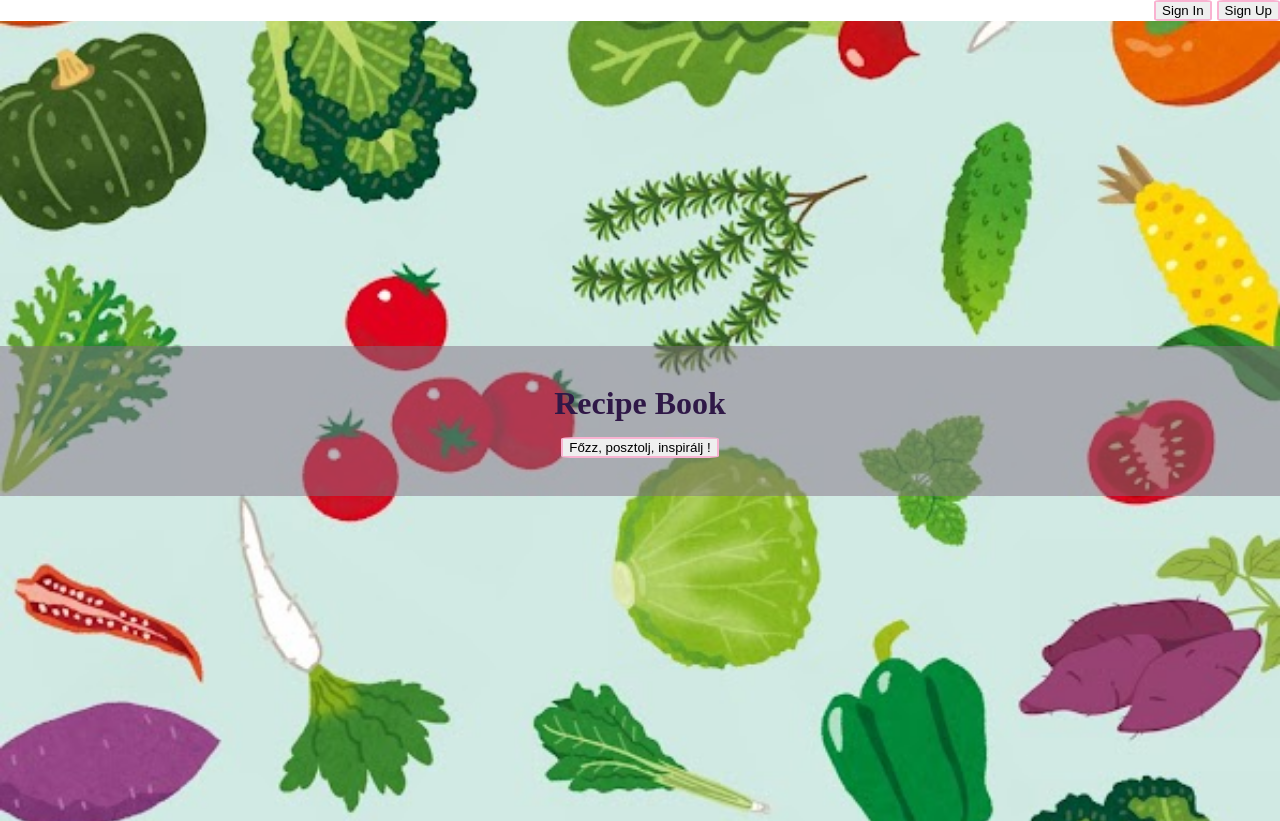
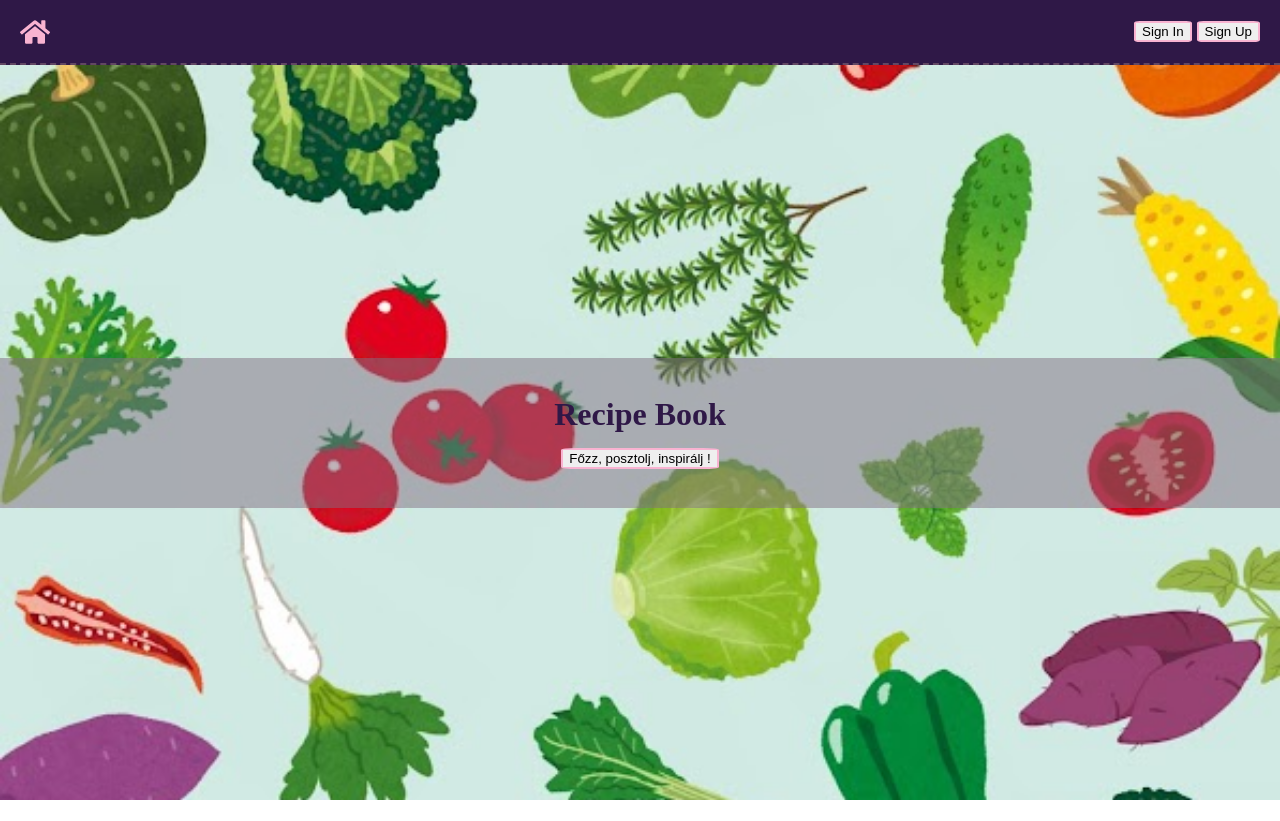
Before and after one commit to hanakkristof/recipebook, a React (Vite) app: page / in a window 1280 px wide. After the commit the page ends 800 px from the top, so only its background shows below. Built offline with nearby package versions, Linux system fonts and the light colour scheme; no server answers.

Commit message:
Very good progress

```diff
--- a/src/App.css
+++ b/src/App.css
@@ -3,12 +3,45 @@
     background-repeat: no-repeat;
     background-size: cover;
     background-position: center;
-    height: 100vh;
+    height: calc(100vh - 65px);
     width: 100%;
     display: flex;
     flex-direction: column;
+    justify-content: center;
 
+}
+
+::-webkit-scrollbar{
+    width: 10px;
+
+    background-color: var(--primary);
+}
+
+::-webkit-scrollbar-thumb{
+    background-color: var(--background);
+    border-radius: 5px;
+    border: 1px solid var(--secondary);
+}
+
+button{
+
+}
+
+.errormsg{
+    color: var(--disabled);
+    padding: 15px;
+}
+
+.totallyborderbottom{
+    border-bottom: 2px dashed var(--secondary);
+}
+
+.container{
+    background-color: var(--primary);
+    min-height: 100vh;
+    display: flex;
     justify-content: center;
+    align-items: center;
 }
 
 .myHome{
@@ -85,3 +118,7 @@ input[type="file"]{
     color: var(--disabled);
     border: 2px solid var(--disabled);
 }
+
+.container{
+    padding-top: 65px;
+}
--- a/src/App.jsx
+++ b/src/App.jsx
@@ -11,8 +11,8 @@ function App() {
 
 
   return (
-    <div>
-    <MyHeader />
+    <div className='container'>
+    <MyHeader/>
     <Routes>
       <Route path='/' element={<Home/>}/>
       <Route path='/recipes' element={<Recipes/>}/>
--- a/src/components/MyHeader.jsx
+++ b/src/components/MyHeader.jsx
@@ -1,18 +1,32 @@
 import React from 'react'
+import { useContext } from 'react'
+import { FaHome } from 'react-icons/fa'
 import { useNavigate } from 'react-router'
+import { MyUserContext } from '../context/MyUserProvider'
+import { RxAvatar } from 'react-icons/rx'
 
 const MyHeader = () => {
+  const {user, logOutUser,verified} = useContext(MyUserContext)
+  console.log(user);
+
     const navigate = useNavigate()
   return (
-    <div>
-      <div style={{display:"flex", justifyContent:"space-between"}}>
-        <div>
 
+    <div className='totallyborderbottom' style={{position:"fixed",left:"0",top:"0", zIndex:"1000",width:"100vw", backgroundColor:"var(--primary )", height:"65px"}}>
+      <div style={{display:"flex", justifyContent:"space-between", alignItems:"center", height:"100%", padding:"20px"}}>
+        <FaHome size={30} onClick={()=>navigate("/")} style={{color:"var(--background)"}}/>
+        {user ?
+
+      <div style={{display:"flex", alignItems:"center", justifyContent:"center", gap:"5px"}}><RxAvatar size={40} title={user.displayName}/>
+        <button onClick={()=>logOutUser()}>Kijelentkezés</button>
+      </div>
+      :
+      <div style={{display:"flex", gap:"5px"}}>
+          <button onClick={() => navigate("/signin")}>Sign In</button>
+          <button onClick={() => navigate("/signup")}>Sign Up</button>
         </div>
-        <div style={{display:"flex", gap:"5px"}}>
-        <button onClick={() => navigate("/signin")}>Sign In</button>
-        <button onClick={() => navigate("/signup")}>Sign Up</button>
-        </div>
+      }
+
       </div>
     </div>
   )
--- a/src/components/RecipeCard.jsx
+++ b/src/components/RecipeCard.jsx
@@ -8,11 +8,11 @@ export const RecipeCard = ({id,name,lepesek,ingredients,url,delete_url}) => {
      const navigate = useNavigate()
      console.log(id);
   return (
-    <div style={{ padding:"15px", height:"760px", border:"2px solid var(--background)",borderRadius:"15px", maxWidth:"500px", display:"flex", flexDirection:"column", alignItems:"center", justifyContent:"center"}}>
+    <div style={{ gap:"5px",padding:"15px", maxWidth:"500px", border:"2px solid var(--background)",borderRadius:"15px", display:"flex", flexDirection:"column", alignItems:"center", justifyContent:"center"}}>
       <h1 style={{fontWeight:"bold", textDecoration:"underline"}}>{name}</h1>
         <div style={{display:"flex", flexWrap:"wrap", gap:"10px", flexDirection:"row", alignItems:"center", justifyContent:"center", textAlign:"center", paddingTop:"15px"}}>{ingredients.map(obj=><p style={{border:"2px, solid, var(--background)", borderRadius:"5px", backgroundColor:"var(--secondary)" ,textTransform:"capitalize"}}>{obj}</p>)}</div>
       <img src={url} alt={name} style={{maxWidth:"450px", padding:"15px", borderRadius:"10px", border:"2px,solid,var(--background)"}} />
-        <div style={{display:"flex",overflow:"hidden", border:"2px,solid,var(--background)",borderRadius:"5px", padding:"5px", backgroundColor:"var(--secondary)", alignItems:"center", justifyContent:"center"}}>
+        <div style={{display:"flex", border:"2px,solid,var(--background)",borderRadius:"5px", padding:"5px", backgroundColor:"var(--secondary)", alignItems:"center", justifyContent:"center"}}>
             {lepesek}
         </div>
       <div style={{ width:"100%", padding:"5px",display:"flex", alignItems:"center", justifyContent:"space-between"}}>
--- a/src/components/SignIn.jsx
+++ b/src/components/SignIn.jsx
@@ -1,20 +1,45 @@
 import React from 'react'
+import { useContext } from 'react'
+import { MyUserContext, MyUserProvider } from '../context/MyUserProvider'
+import { useNavigate } from 'react-router'
+import { useEffect } from 'react'
 
 const SignIn = () => {
+  const { signInUser, msg } = useContext(MyUserContext)
+  const navigate = useNavigate()
+  const handleSubmit = (event) => {
+    event.preventDefault()
+    const data = new FormData(event.currentTarget)
+    console.log(data.get("email"), data.get("password"));
+    //firebase-backend fgv. meghívása
+    signInUser(data.get("email"), data.get("password"))
+    //navigate("/recipes")
+
+  }
+
+  useEffect(() => {
+    { msg && msg?.signIn && navigate("/recipes") }
+  }, [msg])
+
   return (
-    <div style={{minHeight:"100vh",backgroundColor:"var(--primary)", position:"relative", display:"flex", flexDirection:"column", alignItems:"center", justifyContent:"center" }}>
-      <form action="" style={{border:"var(--background), solid, 3px",color:'var(--background)', display:"flex", alignItems:"center", justifyContent:"center", flexDirection:"column", gap:"15px",backgroundColor:"var(--secondary)", padding:"15px", borderRadius:"10px" }}>
+    <div style={{ minHeight: "100vh", backgroundColor: "var(--primary)", position: "relative", display: "flex", flexDirection: "column", alignItems: "center", justifyContent: "center" }}>
+      <form onSubmit={handleSubmit} style={{ border: "var(--background), solid, 3px", color: 'var(--background)', display: "flex", alignItems: "center", justifyContent: "center", flexDirection: "column", gap: "15px", backgroundColor: "var(--secondary)", padding: "15px", borderRadius: "10px" }}>
         <h1>Jelentkezz Be!</h1>
-        <span style={{display:"flex", justifyContent:"space-between", gap:"5px"}}>
-        <label htmlFor="email">Email:</label>
-        <input type="email" id='email'/></span>
-        <span  style={{display:"flex", justifyContent:"space-between", gap:"5px"}}>
-        <label htmlFor="pass">Jelszó:</label>
-        <input type="password" id='pass'/>
+        <span style={{ display: "flex", justifyContent: "space-between", gap: "5px" }}>
+          <label htmlFor="email">Email:</label>
+          <input name='email' type="email" id='email' /></span>
+        <span style={{ display: "flex", justifyContent: "space-between", gap: "5px" }}>
+          <label htmlFor="pass">Jelszó:</label>
+          <input name='password' type="password" id='pass' />
         </span>
         <button>Bejelentkezés</button>
       </form>
+      <div className='error'>
+        {msg && msg?.err && <p className='errormsg'>{msg.err}</p>}
+
+      </div>
     </div>
+
   )
 }
 
--- a/src/components/SignUp.jsx
+++ b/src/components/SignUp.jsx
@@ -1,23 +1,51 @@
+import { updateProfile } from 'firebase/auth'
 import React from 'react'
+import { auth } from '../firebaseApp'
+import { useContext } from 'react'
+import { MyUserContext } from '../context/MyUserProvider'
+import { data, useNavigate } from 'react-router'
+import { useEffect } from 'react'
+import { useState } from 'react'
 
 const SignUp = () => {
+  const {signUpUser, msg,logOutUser,verified, setVerified}=useContext(MyUserContext)
+
+  const navigate = useNavigate()
+
+  const handleSubmit =(event)=>{
+    event.preventDefault()
+
+    const data = new FormData(event.currentTarget)
+    console.log(data.get("email"), data.get("password"),data.get("displayName"));
+    signUpUser(data.get("email"), data.get("password"),data.get("displayName"))
+    event.currentTarget.reset()
+    //logOutUser()
+  //navigate("/recipes")
+  }
+
+
+
+
+
+
   return (
     <div style={{minHeight:"100vh",backgroundColor:"var(--primary)", position:"relative", display:"flex", flexDirection:"column", alignItems:"center", justifyContent:"center" }}>
-      <form action="" style={{border:"var(--background), solid, 3px",color:'var(--background)', display:"flex", alignItems:"center", justifyContent:"center", flexDirection:"column", gap:"15px",backgroundColor:"var(--secondary)", padding:"15px", borderRadius:"10px" }}>
-        <h1>Jelentkezz Be!</h1>
+      <form action="" onSubmit={handleSubmit} style={{border:"var(--background), solid, 3px",color:'var(--background)', display:"flex", alignItems:"center", justifyContent:"center", flexDirection:"column", gap:"15px",backgroundColor:"var(--secondary)", padding:"15px", borderRadius:"10px" }}>
+        <h1>Regisztrálj!</h1>
         <span style={{display:"flex", justifyContent:"space-between", gap:"5px"}}>
         <label htmlFor="nev">Email:</label>
-        <input type="email" id='email'/></span>
+        <input name='email' type="email" id='email'/></span>
         <span style={{display:"flex", justifyContent:"space-between", gap:"5px"}}>
             <label htmlFor="user">Felhasználónév:</label>
-            <input type="text" id='user'/>
+            <input name='displayName' type="text" id='user'/>
         </span>
         <span  style={{display:"flex", justifyContent:"space-between", gap:"5px"}}>
         <label htmlFor="pass">Jelszó:</label>
-        <input type="password" id='pass'/>
+        <input name='password' type="password" id='pass'/>
         </span>
-        <button>Bejelentkezés</button>
+        <button id='register'>Regisztrálás</button>
       </form>
+      {msg &&(msg?.err || msg?.signUp ) && <p className='errormsg'>{msg?.err || msg?.signUp}</p>}
     </div>
   )
 }
--- /dev/null
+++ b/src/context/MyUserProvider.jsx
@@ -0,0 +1,71 @@
+import { createUserWithEmailAndPassword, onAuthStateChanged, sendEmailVerification, signInWithEmailAndPassword, signOut, updateProfile } from 'firebase/auth'
+import React from 'react'
+import { useEffect } from 'react'
+import { useState } from 'react'
+import { createContext } from 'react'
+import { auth } from '../firebaseApp'
+
+export const MyUserContext = createContext() //tartály az adatoknak
+
+export const MyUserProvider = ({children}) => {
+  const [user, setUser] = useState(null)
+  const [msg, setMsg] = useState({})
+  const [verified, setVerified] = useState(false)
+
+  useEffect(()=>{
+    const unsubscribe = onAuthStateChanged(auth,(currentUser)=>{
+      setUser(currentUser)
+    })
+  return ()=>unsubscribe() //leiratkozunk a kibejelentkezés figyeléséről
+  },[])
+
+    const signUpUser = async (email, password, displayName)=>{
+    console.log(email,password,displayName);
+    try {
+      await createUserWithEmailAndPassword(auth, email,password)
+      await updateProfile(auth.currentUser,{displayName})
+      await sendEmailVerification(auth.currentUser)
+      console.log("az email címre aktiváló link érkezett");
+      setMsg({signUp:"Kattints az email címben küldött aktiváló linkre"})
+      setMsg(prev=>delete prev.err)
+      logOutUser()
+
+    } catch (error) {
+      console.log(error);
+      setMsg({err:error.message})
+    }
+
+  }
+
+  const logOutUser = async ()=>{
+    await signOut(auth)
+    setMsg(prev =>delete prev.signIn)
+  }
+
+  const signInUser = async (email, password)=>{
+    try {
+      await signInWithEmailAndPassword(auth,email,password)
+      const currentUser = auth.currentUser
+      if (!currentUser.emailVerified) {
+        setMsg({err:"Kattints az email címben küldött aktiváló linkre"})
+        setMsg(prev=>delete prev.signIn)
+        logOutUser()
+        return
+      }
+      console.log("sikeres bejelentkezés");
+      setMsg(prev=>delete prev.err)
+      setMsg({signIn:true})
+    } catch (error) {
+      console.log(error);
+      setMsg({err:error.message})
+    }
+  }
+
+  return (
+    <div>
+        <MyUserContext.Provider value={{user, signUpUser, logOutUser, signInUser, msg, verified, setVerified}}>
+          {children}
+        </MyUserContext.Provider>
+    </div>
+  )
+}
--- a/src/main.jsx
+++ b/src/main.jsx
@@ -3,9 +3,12 @@ import { createRoot } from 'react-dom/client'
 import './index.css'
 import App from './App.jsx'
 import { BrowserRouter } from 'react-router'
+import { MyUserProvider } from './context/MyUserProvider.jsx'
 
 createRoot(document.getElementById('root')).render(
-  <BrowserRouter>
-    <App />
-  </BrowserRouter>
+  <MyUserProvider>
+    <BrowserRouter>
+      <App />
+    </BrowserRouter>
+  </MyUserProvider>
 )
--- a/src/pages/Home.jsx
+++ b/src/pages/Home.jsx
@@ -6,8 +6,7 @@ export const Home = () => {
   const navigate = useNavigate()
   return (
     <div className='homeCont'>
-
-      <div className='myHome' style={{display:"flex", flexDirection:"column", alignItems:"center", justifyContent:"center", gap:"15px"}}>
+      <div className='myHome' style={{display:"flex", flexDirection:"column", alignItems:"center", justifyContent:"center", gap:"15px", flex:"1"}}>
         <h1 style={{color:"var(--primary)"}}>Recipe Book</h1>
         <button onClick={() => navigate("/recipes")}>Főzz, posztolj, inspirálj !</button>
       </div>
--- a/src/pages/RecipesForm.jsx
+++ b/src/pages/RecipesForm.jsx
@@ -84,7 +84,7 @@ export const RecipesForm = () => {
   }
 
   return (
-    <div style={{minHeight:"100vh",backgroundColor:"var(--primary)", position:"relative", display:"flex", flexDirection:"column", alignItems:"center", justifyContent:"center" }}>
+    <div style={{minHeight:"calc(100vh - 65px)", width:"100vw",backgroundColor:"var(--primary)", position:"relative", display:"flex", flexDirection:"column", alignItems:"center", justifyContent:"center" }}>
       <form onSubmit={handleSubmit} style={{border:"var(--background), solid, 3px",color:'var(--background)', display:"flex", alignItems:"center", justifyContent:"center", flexDirection:"column", gap:"15px",backgroundColor:"var(--secondary)", padding:"15px", borderRadius:"10px" }}>
         <h1 style={{textAlign:"center", fontWeight:"bold"}}>Új recept feltöltése</h1>
         <input className='inputtext' type="text" placeholder='recept neve' value={name} onChange={(e)=>setName(e.target.value)} required/>
```
Also changed, not shown: src/pages/Recipes.jsx (+7 -3 lines).
